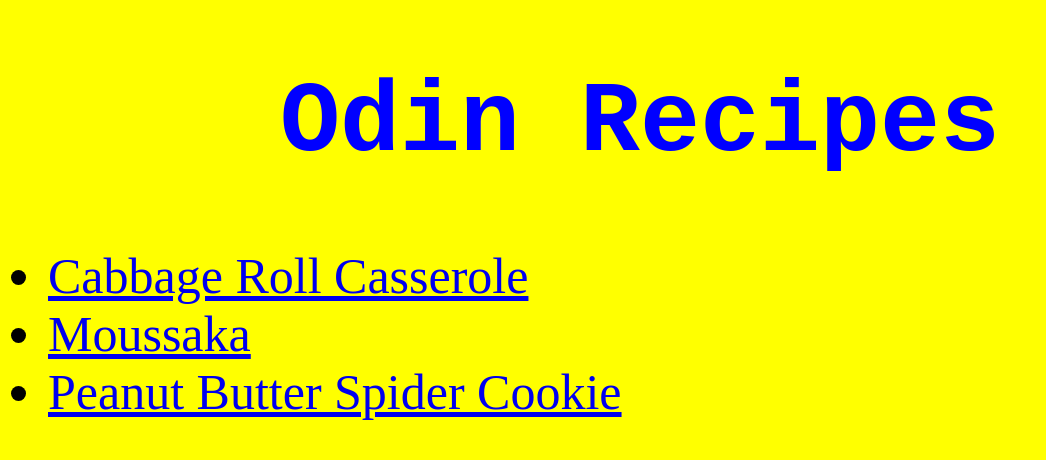
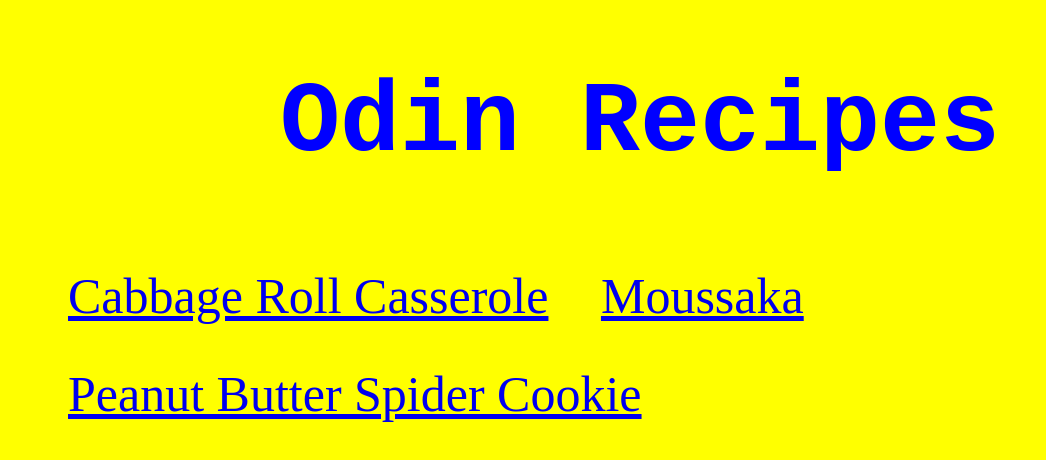
Before and after one commit to AFLcaan/odin-recipes, a plain HTML site: page index.html in a window 1280 px wide. Shown: the whole page, without its empty margins (0-1046 px from the left). Drawn offline with Linux system fonts and the light colour scheme.

Commit message:
Add style to recipe links
Apply box model and hover selector to recipe links

```diff
--- a/styles.css
+++ b/styles.css
@@ -12,4 +12,17 @@ h1 {
 
 ul {
     font-size: 50px;
+    list-style: none;
 }
+
+li {
+    padding: 0px;
+    display:inline-block;
+    margin: 20px;
+    border: 20px
+
+}
+
+a:hover {
+    background-color: #00ccff;
+}
```
Also changed, not shown: index.html (+3 -1 lines).
